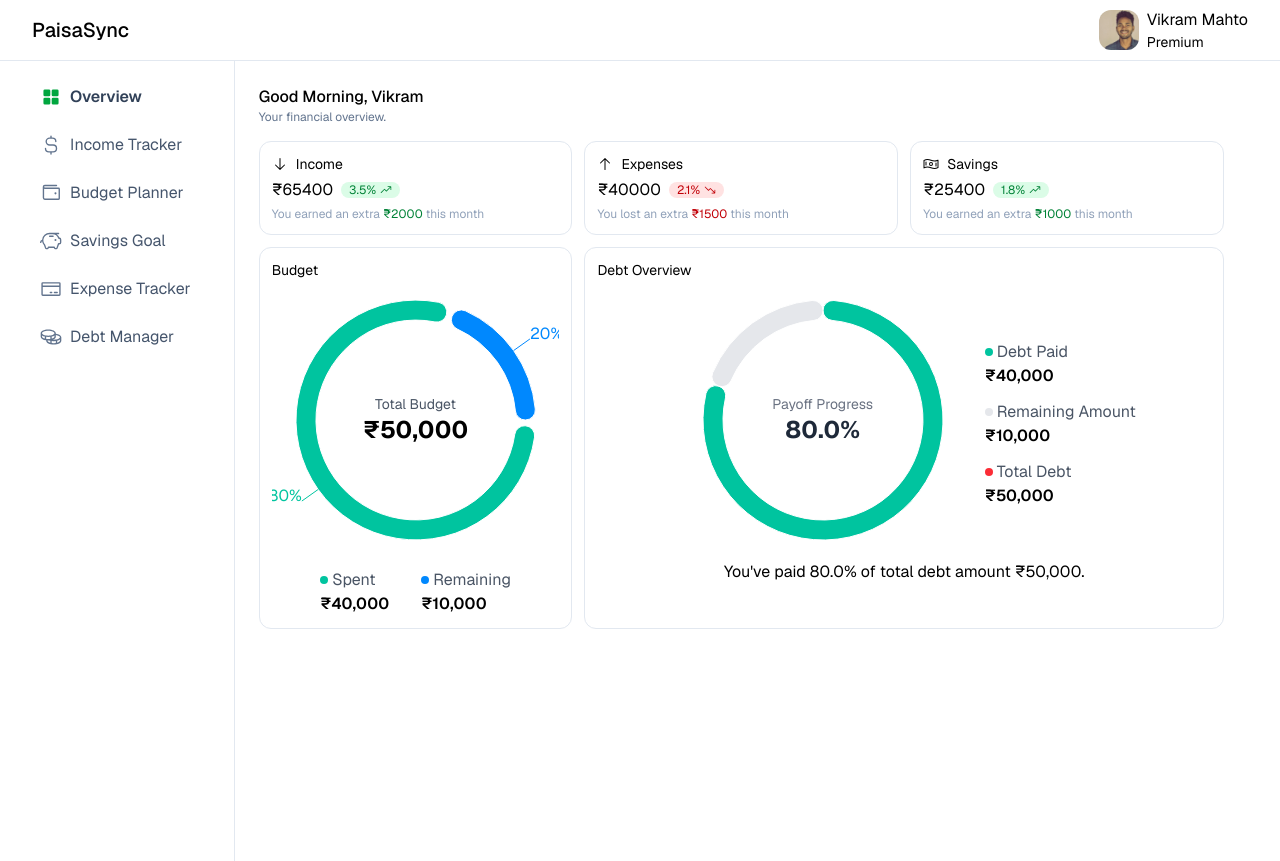
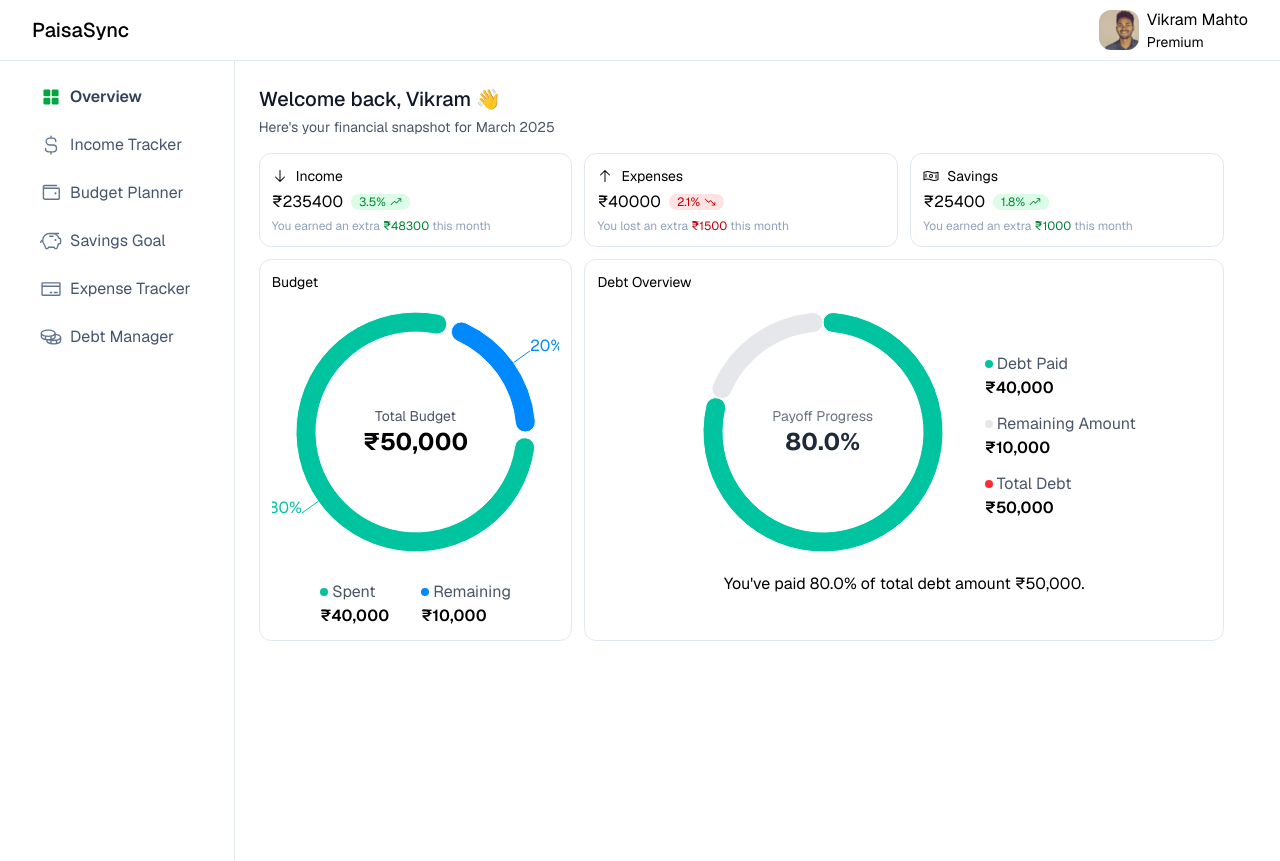
Before and after one commit to vikrammahto/paisasync, a Next.js app: page /overview in a window 1280 px wide. Built offline with nearby package versions, Linux system fonts and the light colour scheme.

Commit message:
Update financial overview page with new welcome message and updated income/expense amounts

```diff
--- a/src/app/(mainapp)/overview/page.jsx
+++ b/src/app/(mainapp)/overview/page.jsx
@@ -10,10 +10,10 @@ const page = () => {
     {
       title: 'Income',
       icon: <ArrowDown />,
-      amount: '65400',
+      amount: '235400',
       change: 3.5,
       changeType: 'up',
-      extraAmount: '2000',
+      extraAmount: '48300',
     },
     {
       title: 'Expenses',
@@ -34,8 +34,18 @@ const page = () => {
   ];
   return (
     <div>
-      <h1 className="font-medium">Good Morning, Vikram</h1>
-      <p className="text-xs text-slate-500">Your financial overview.</p>
+      <div className="space-y-1">
+        <h1 className="text-xl font-medium text-gray-900">
+          Welcome back, Vikram 👋
+        </h1>
+        <p className="text-sm text-gray-600">
+          Here's your financial snapshot for{' '}
+          {new Date().toLocaleDateString('en-US', {
+            month: 'long',
+            year: 'numeric',
+          })}
+        </p>
+      </div>
       <div className="mt-4 grid grid-cols-1 gap-3 lg:grid-cols-3">
         {overviewData.map((data, index) => (
           <OverviewCard
@@ -49,11 +59,11 @@ const page = () => {
           />
         ))}
       </div>
-      <div className="mt-3 grid grid-cols-1 lg:grid-cols-3 gap-3">
+      <div className="mt-3 grid grid-cols-1 gap-3 lg:grid-cols-3">
         <div className="rounded-xl border border-slate-200 p-3">
           <OverviewMonthlyBudget />
         </div>
-        <div className="rounded-xl border border-slate-200 p-3 col-span-2">
+        <div className="col-span-2 rounded-xl border border-slate-200 p-3">
           <OverviewDebt />
         </div>
       </div>
```
